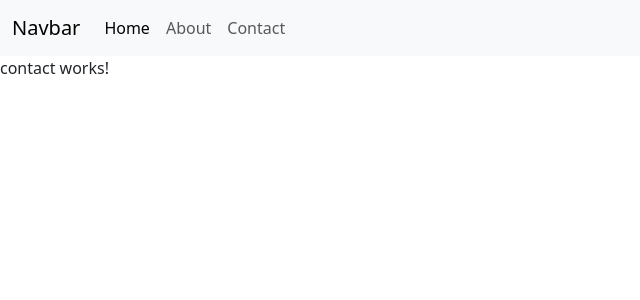
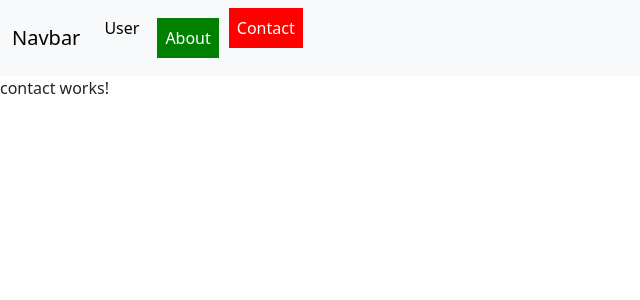
Before and after one commit to thakurarun915/Angular-App-after-20-videos-of-nisha-singla, an Angular app: page /contact in a window 1280 px wide. Shown: the top 300 px of the page, without its empty margins (0-640 px from the left). Built offline with nearby package versions, Linux system fonts and the light colour scheme; no server answers.

Commit message:
this are 24june files

```diff
--- a/src/app/app.component.css
+++ b/src/app/app.component.css
@@ -1,3 +1,24 @@
+/* Centered text class */
 .text-center {
-    background-color: black;
+    text-align: center;
+    background-color: black; /* Assuming you want a black background for the text */
 }
+
+/* Specific styles for each link */
+.user-link {
+    color: white;
+    background-color: blue; /* Customize as needed */
+    margin: 10px;
+}
+
+.about-link {
+    color: white;
+    background-color: green; /* Customize as needed */
+    margin: 10px;
+}
+
+.contact-link {
+    color: white;
+
+    background-color: red; /* Customize as needed */
+}
--- a/src/app/app.component.html
+++ b/src/app/app.component.html
@@ -1,3 +1,4 @@
+
 <nav class="navbar navbar-expand-lg bg-body-tertiary">
   <div class="container-fluid">
     <a class="navbar-brand" href="#">Navbar</a>
@@ -7,16 +8,17 @@
     <div class="collapse navbar-collapse" id="navbarSupportedContent">
       <ul class="navbar-nav me-auto mb-2 mb-lg-0">
         <li class="nav-item">
-          <a class="nav-link active" aria-current="page" href="#">Home</a>
+          <a class="nav-link home-link active" aria-current="page" href="#">User</a>
         </li>
         <li class="nav-item">
-          <a class="nav-link" href="#">About</a>
+          <a class="nav-link about-link" href="#">About</a>
         </li>
         <li class="nav-item">
-          <a class="nav-link" href="#">Contact</a>
+          <a class="nav-link contact-link" href="#">Contact</a>
         </li>
       </ul>
     </div>
   </div>
 </nav>
+
 <router-outlet></router-outlet>
--- a/src/app/user/user.component.html
+++ b/src/app/user/user.component.html
@@ -1 +1,17 @@
-<p>user works!</p>
+<div *ngIf="errorMessage; else userList">
+    <p>Error: {{ errorMessage }}</p>
+  </div>
+
+  <ng-template #userList>
+    <div *ngIf="users.length > 0; else noUsers">
+      <ul>
+        <li *ngFor="let user of users">
+          {{ user.name }}
+        </li>
+      </ul>
+    </div>
+  </ng-template>
+
+  <ng-template #noUsers>
+    <p>No users found.</p>
+  </ng-template>
--- a/src/app/user/user.component.ts
+++ b/src/app/user/user.component.ts
@@ -1,10 +1,21 @@
-import { Component } from '@angular/core';
+import { Component, OnInit } from '@angular/core';
+import { UsersService } from '../users.service';
 
 @Component({
   selector: 'app-user',
   templateUrl: './user.component.html',
-  styleUrl: './user.component.css'
+  styleUrls: ['./user.component.css']
 })
-export class UserComponent {
+export class UserComponent implements OnInit {
+  users: any[] = [];
+  errorMessage: string = '';
 
+  constructor(private usersService: UsersService) {}
+
+  ngOnInit(): void {
+    this.usersService.getAllUsers().subscribe({
+      next: (data) => this.users = data,
+      error: (err) => this.errorMessage = err.message
+    });
+  }
 }
--- a/src/app/users.service.ts
+++ b/src/app/users.service.ts
@@ -11,7 +11,7 @@ export class UsersService {
   constructor(private http: HttpClient) { }
 
   getAllUsers(): Observable<any> {
-    return this.http.get("https://jsonplaceholder.typicode.com/userss")
+    return this.http.get("https://jsonplaceholder.typicode.com/users")
       .pipe(
         catchError((error: any) => {
           return throwError(error);
```
